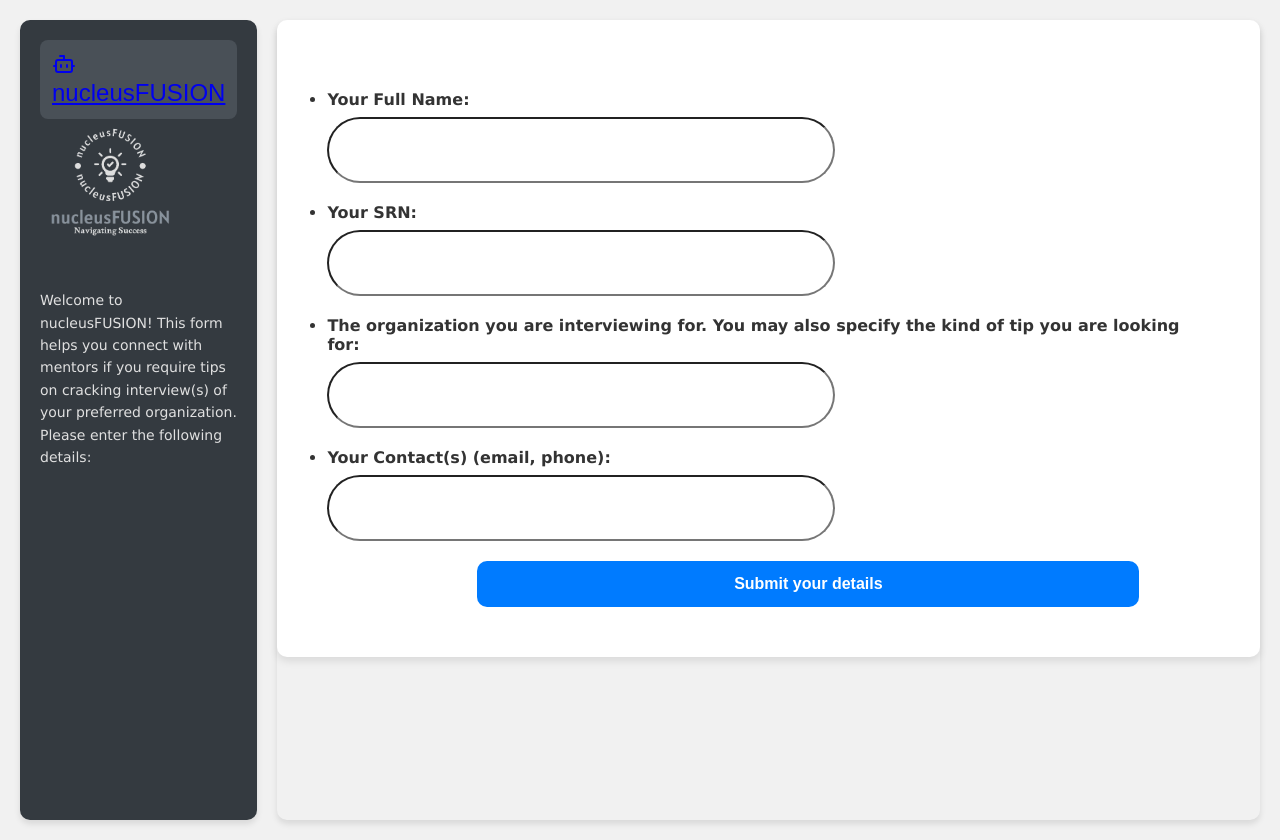
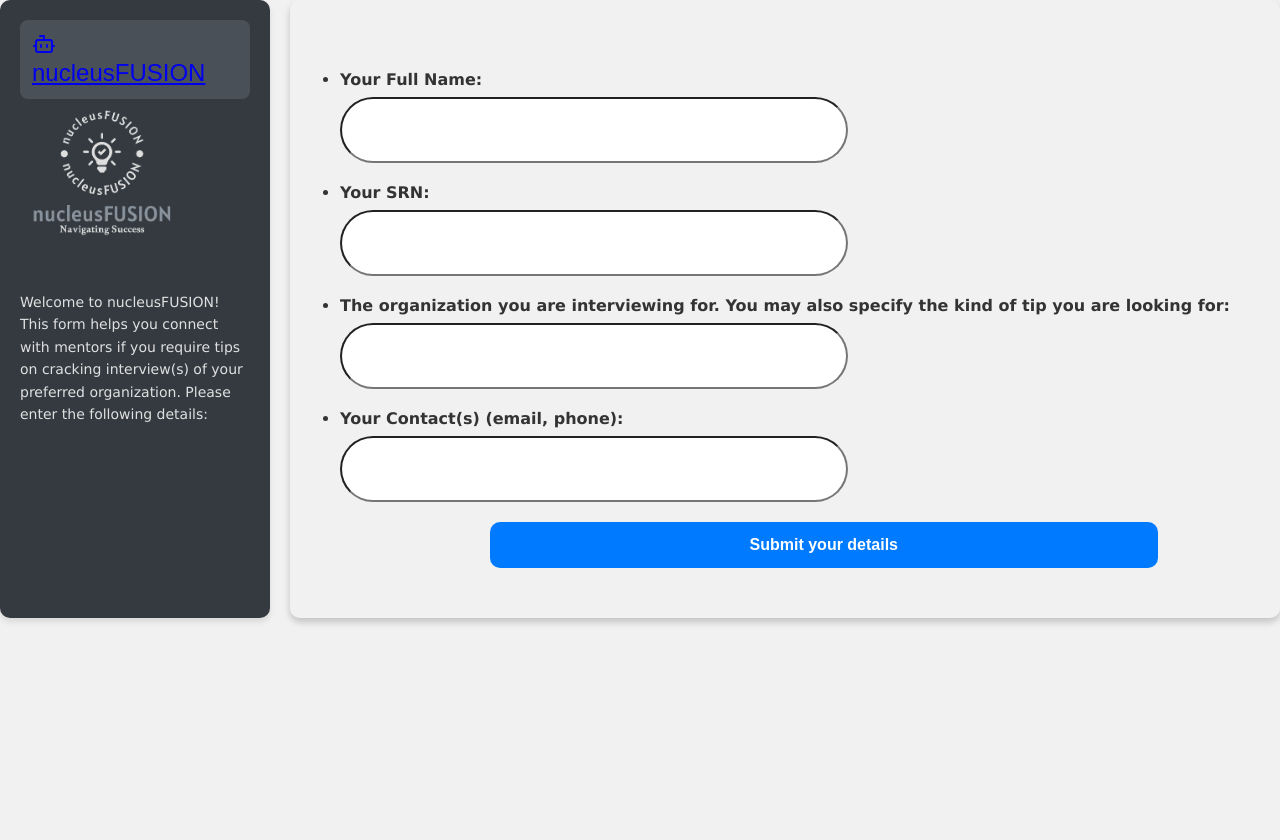
Before and after one commit to vm5/interviewform, a React (Create React App) app: page / in a window 1280 px wide. After the commit the page ends 800 px from the top, so only its background shows below. Built offline with nearby package versions, Linux system fonts and the light colour scheme.

Commit message:
Update App.css

```diff
--- a/src/App.css
+++ b/src/App.css
@@ -10,8 +10,6 @@
 .grid {
   display: flex;
   flex-direction: row;
-  min-height: 100vh;
-  padding: 20px;
 }
 
 /* Side component styling */
@@ -60,7 +58,7 @@
 
 /* Main form styling */
 form {
-  background-color: #ffffff;
+  background-color: #f1f1f1;
   padding: 50px;
   border-radius: 10px;
   box-shadow: 0 4px 8px rgba(0, 0, 0, 0.1);
@@ -70,7 +68,7 @@
   display: flex;
   flex-direction: column;
   margin-top:0;
-  margin-bottom:0;
+
 }
 
 label {
```
